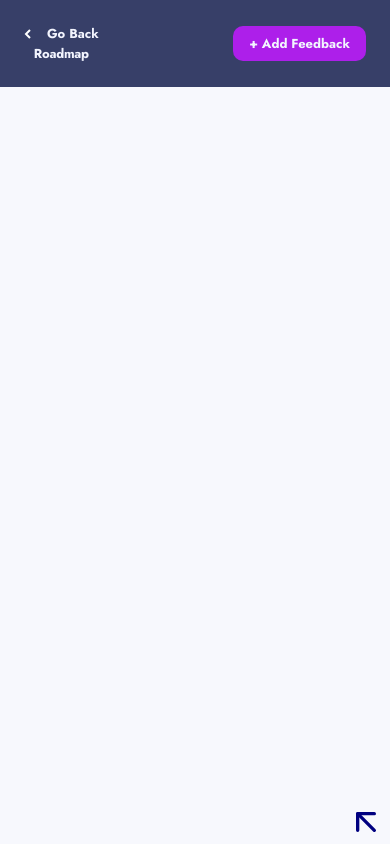
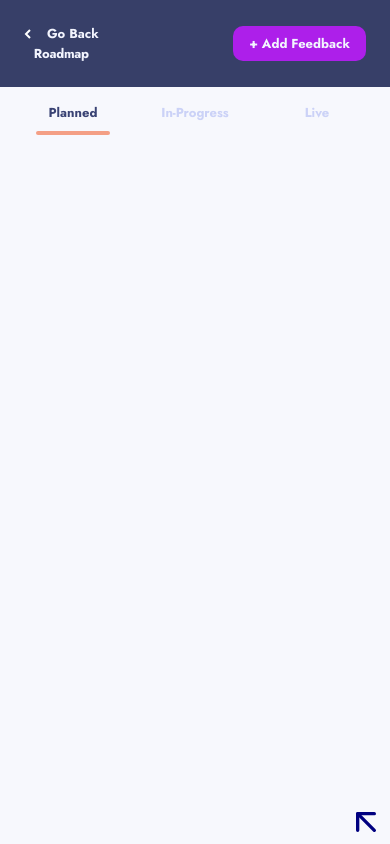
Before and after one commit to mariamo101/team-2, a React (Vite) app: page /roadmap in a window 390 px wide. Built offline with nearby package versions, Linux system fonts and the light colour scheme.

Commit message:
fix: responsive and add style in roadmap

```diff
--- a/src/pages/RoadMap.jsx
+++ b/src/pages/RoadMap.jsx
@@ -3,6 +3,8 @@ import { Container, Row, Col } from "reactstrap";
 // Button for feedback
 import MainButton from "../components/feedbackboard/mainButton/MainButton";
 import { useState } from "react";
+// styles
+import styles from '../styles/RoadMap.module.css'
 
 const statuses = [
   {
@@ -53,7 +55,7 @@ function RoadMap() {
           </header>
         </Row>
         <Row>
-          <div className="flex mobile:hidden">
+          <div className="flex tablet:hidden">
             {statuses.map((status) => (
               <Col
                 key={status.id}
@@ -68,9 +70,11 @@ function RoadMap() {
                 >
                   {status.name}
                 </span>
-                <div
-                  className={`w-[60%] h-1 bg-[${status.color}] absolute -bottom-1  rounded-sm`}
-                />
+                {stateNum === status.id && (
+                  <div
+                    className={`${styles.animation} w-[60%] h-1 bg-[${status.color}] absolute -bottom-1  rounded-sm`}
+                  />
+                )}
               </Col>
             ))}
             <div className="mt-1" />
--- /dev/null
+++ b/src/styles/RoadMap.module.css
@@ -0,0 +1,14 @@
+.animation {
+  animation-name: slidein;
+  animation-duration: 1s;
+  animation-iteration-count: 1;
+}
+@keyframes slidein {
+  from {
+    transform: translateY(100%);
+  }
+
+  to {
+    transform: translateY(0%);
+  }
+}
```
